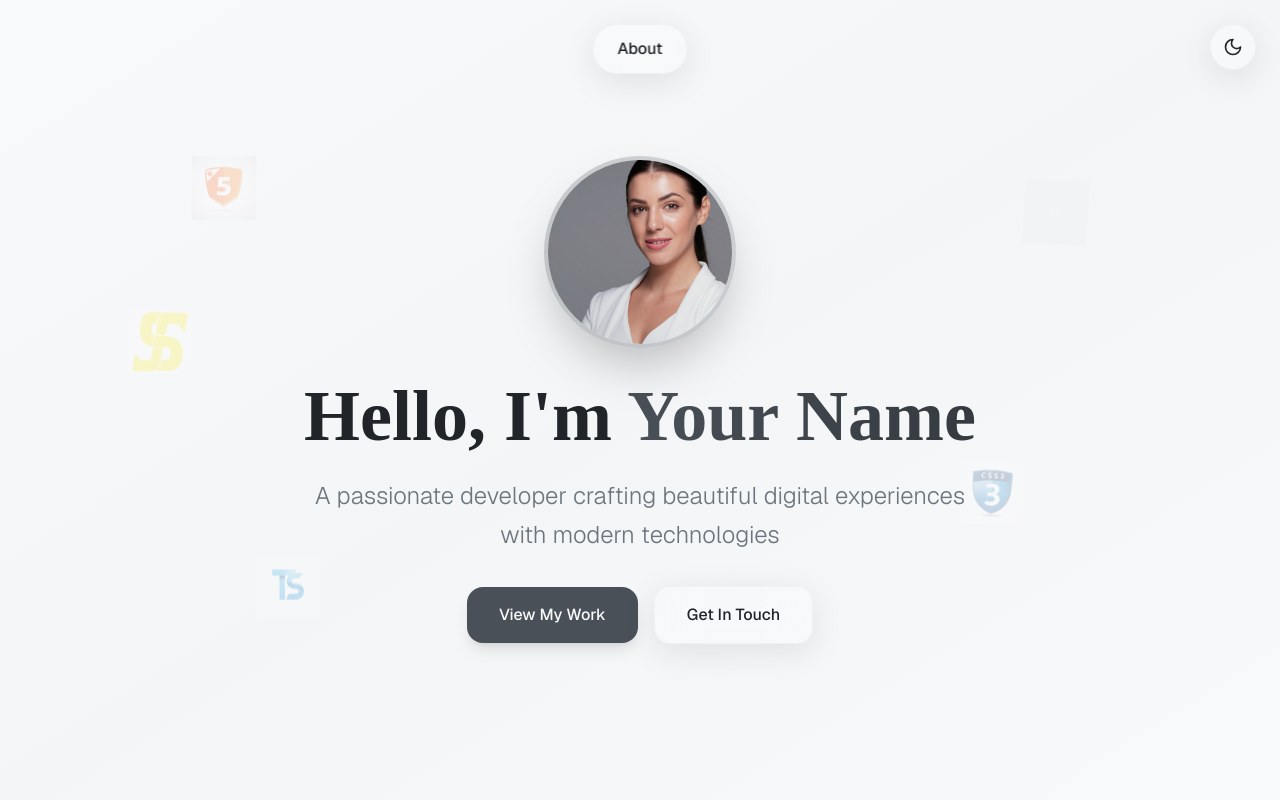
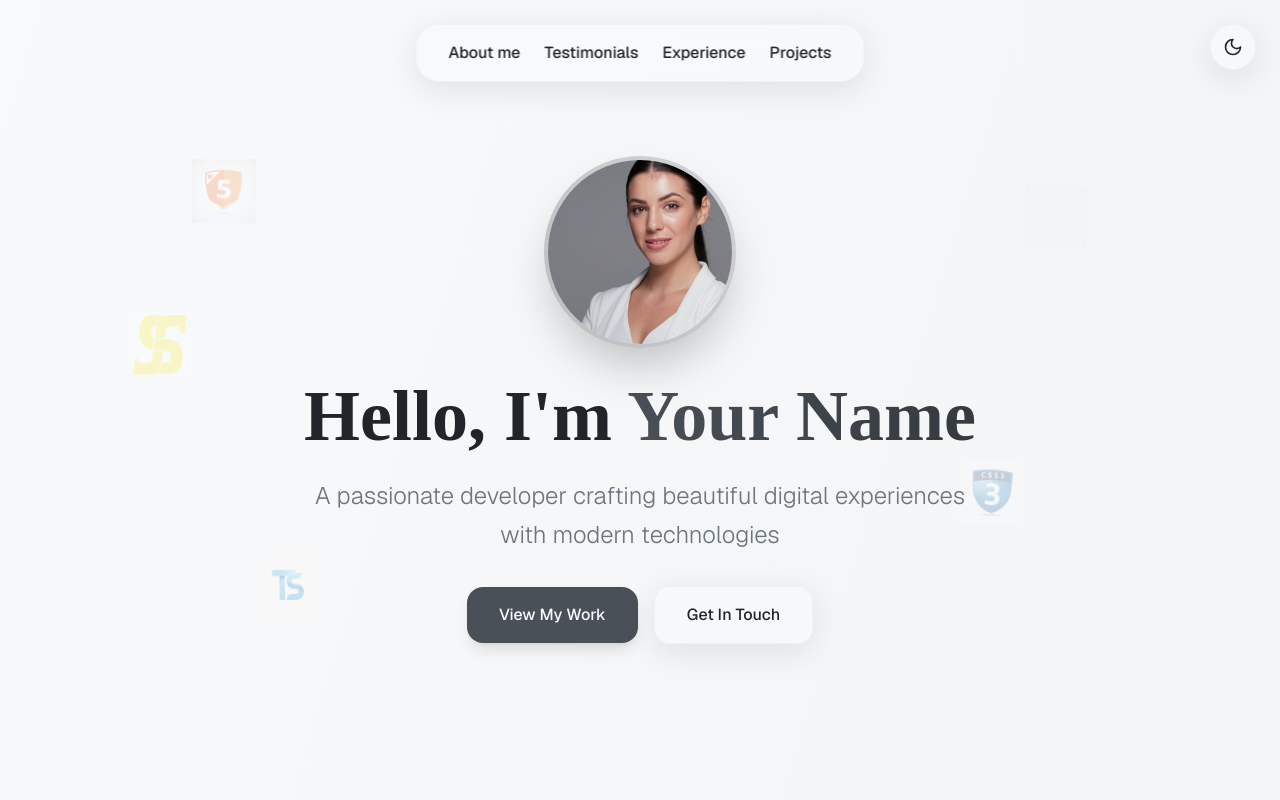
Before and after one commit to ashutoshchejarla/ashutoshche, a Next.js app: page / in a window 1280 px wide. Shown: the top 800 px of the page. Built offline with nearby package versions, Linux system fonts and the light colour scheme.

Commit message:
feat: add "About me" link to navigation
Smooth scroll to about section, maintain design consistency

Co-authored-by: Ashutosh Chejarla <91379558+ashutoshchejarla@users.noreply.github.com>

```diff
--- a/app/page.tsx
+++ b/app/page.tsx
@@ -2,6 +2,11 @@ import { FloatingNav } from "@/components/floating-nav"
 import { FloatingIcons } from "@/components/floating-icons"
 import { HeroSection } from "@/components/hero-section"
 import { ThemeToggle } from "@/components/theme-toggle"
+import { ScrollBackButton } from "@/components/scroll-back-button"
+import { AboutSection } from "@/components/about-section"
+import { TestimonialsSection } from "@/components/testimonials-section"
+import { ExperienceSection } from "@/components/experience-section"
+import { ProjectsSection } from "@/components/projects-section"
 
 export default function HomePage() {
   return (
@@ -10,6 +15,12 @@ export default function HomePage() {
       <FloatingIcons />
       <HeroSection />
       <ThemeToggle />
+      <ScrollBackButton />
+
+      <AboutSection />
+      <TestimonialsSection />
+      <ExperienceSection />
+      <ProjectsSection />
     </main>
   )
 }
--- a/components/floating-nav.tsx
+++ b/components/floating-nav.tsx
@@ -1,33 +1,10 @@
 "use client"
 
 import type React from "react"
+import { useState } from "react"
 
-import { useState, useEffect } from "react"
-import Link from "next/link"
-import { usePathname } from "next/navigation"
-
-interface NavProps {
-  isAboutPage?: boolean
-}
-
-export function FloatingNav({ isAboutPage = false }: NavProps) {
+export function FloatingNav() {
   const [isHovered, setIsHovered] = useState(false)
-  const [isTransitioning, setIsTransitioning] = useState(false)
-  const pathname = usePathname()
-
-  useEffect(() => {
-    if (pathname === "/about") {
-      setIsTransitioning(true)
-      const timer = setTimeout(() => setIsTransitioning(false), 600)
-      return () => clearTimeout(timer)
-    }
-  }, [pathname])
-
-  const handleAboutClick = (e: React.MouseEvent) => {
-    if (!isAboutPage) {
-      setIsTransitioning(true)
-    }
-  }
 
   const smoothScrollTo = (elementId: string) => {
     const element = document.getElementById(elementId)
@@ -35,7 +12,7 @@ export function FloatingNav({ isAboutPage = false }: NavProps) {
       const startPosition = window.pageYOffset
       const targetPosition = element.offsetTop - 100 // Offset for fixed nav
       const distance = targetPosition - startPosition
-      const duration = 800 // Shorter duration for higher fps feel
+      const duration = 800 // Duration for 120fps feel
       let start: number | null = null
 
       const animation = (currentTime: number) => {
@@ -66,7 +43,7 @@ export function FloatingNav({ isAboutPage = false }: NavProps) {
     <nav
       className={`fixed top-6 left-1/2 transform -translate-x-1/2 z-50 transition-all duration-500 ease-out will-change-transform ${
         isHovered ? "scale-105" : "scale-100"
-      } ${isTransitioning ? "animate-pulse" : ""}`}
+      }`}
       onMouseEnter={() => setIsHovered(true)}
       onMouseLeave={() => setIsHovered(false)}
       style={{
@@ -76,26 +53,19 @@ export function FloatingNav({ isAboutPage = false }: NavProps) {
       }}
     >
       <div
-        className={`glassmorphism transition-all duration-500 ease-out will-change-transform ${
-          isAboutPage ? "px-8 py-4 rounded-3xl" : "px-6 py-3 rounded-full"
-        } ${isTransitioning ? "scale-110 shadow-2xl" : ""}`}
+        className="glassmorphism px-8 py-4 rounded-3xl transition-all duration-500 ease-out will-change-transform"
         style={{
           transform: "translateZ(0)",
           willChange: "transform, opacity, box-shadow",
         }}
       >
         <div className="flex items-center gap-6">
-          {isAboutPage ? (
-            <>
-              <Link
-                href="/about#about"
+          <button
             onClick={(e) => handleSectionClick(e, "about")}
-                className={`text-foreground hover:text-primary transition-all duration-300 ease-out font-medium transform hover:scale-105 ${
-                  pathname === "/about" ? "text-primary" : ""
-                }`}
+            className="text-foreground hover:text-primary transition-all duration-300 ease-out font-medium transform hover:scale-105 cursor-pointer"
           >
-                About
-              </Link>
+            About me
+          </button>
           <button
             onClick={(e) => handleSectionClick(e, "testimonials")}
             className="text-foreground hover:text-primary transition-all duration-300 ease-out font-medium transform hover:scale-105 cursor-pointer"
@@ -114,18 +84,6 @@ export function FloatingNav({ isAboutPage = false }: NavProps) {
           >
             Projects
           </button>
-            </>
-          ) : (
-            <Link
-              href="/about"
-              onClick={handleAboutClick}
-              className={`text-foreground hover:text-primary transition-all duration-300 ease-out font-medium transform hover:scale-105 ${
-                pathname === "/about" ? "text-primary" : ""
-              }`}
-            >
-              About
-            </Link>
-          )}
         </div>
       </div>
     </nav>
--- /dev/null
+++ b/components/scroll-back-button.tsx
@@ -0,0 +1,43 @@
+"use client"
+
+import { useState, useEffect } from "react"
+import { ChevronUp } from "lucide-react"
+
+export function ScrollBackButton() {
+  const [isVisible, setIsVisible] = useState(false)
+
+  useEffect(() => {
+    const toggleVisibility = () => {
+      if (window.pageYOffset > window.innerHeight * 0.8) {
+        setIsVisible(true)
+      } else {
+        setIsVisible(false)
+      }
+    }
+
+    window.addEventListener("scroll", toggleVisibility)
+    return () => window.removeEventListener("scroll", toggleVisibility)
+  }, [])
+
+  const scrollToTop = () => {
+    window.scrollTo({
+      top: 0,
+      behavior: "smooth",
+    })
+  }
+
+  return (
+    <button
+      onClick={scrollToTop}
+      className={`fixed top-6 left-6 z-50 glassmorphism p-3 rounded-full transition-all duration-500 ease-out transform hover:scale-110 hover:shadow-lg ${
+        isVisible ? "opacity-100 translate-y-0" : "opacity-0 -translate-y-4 pointer-events-none"
+      }`}
+      style={{
+        backfaceVisibility: "hidden",
+        transform3d: "translate3d(0, 0, 0)",
+      }}
+    >
+      <ChevronUp className="w-5 h-5 text-foreground" />
+    </button>
+  )
+}
```
Also changed, not shown: 1 other file (tests, documents, lock files or other folders). Lines whose indentation alone changed are shown as unchanged.
